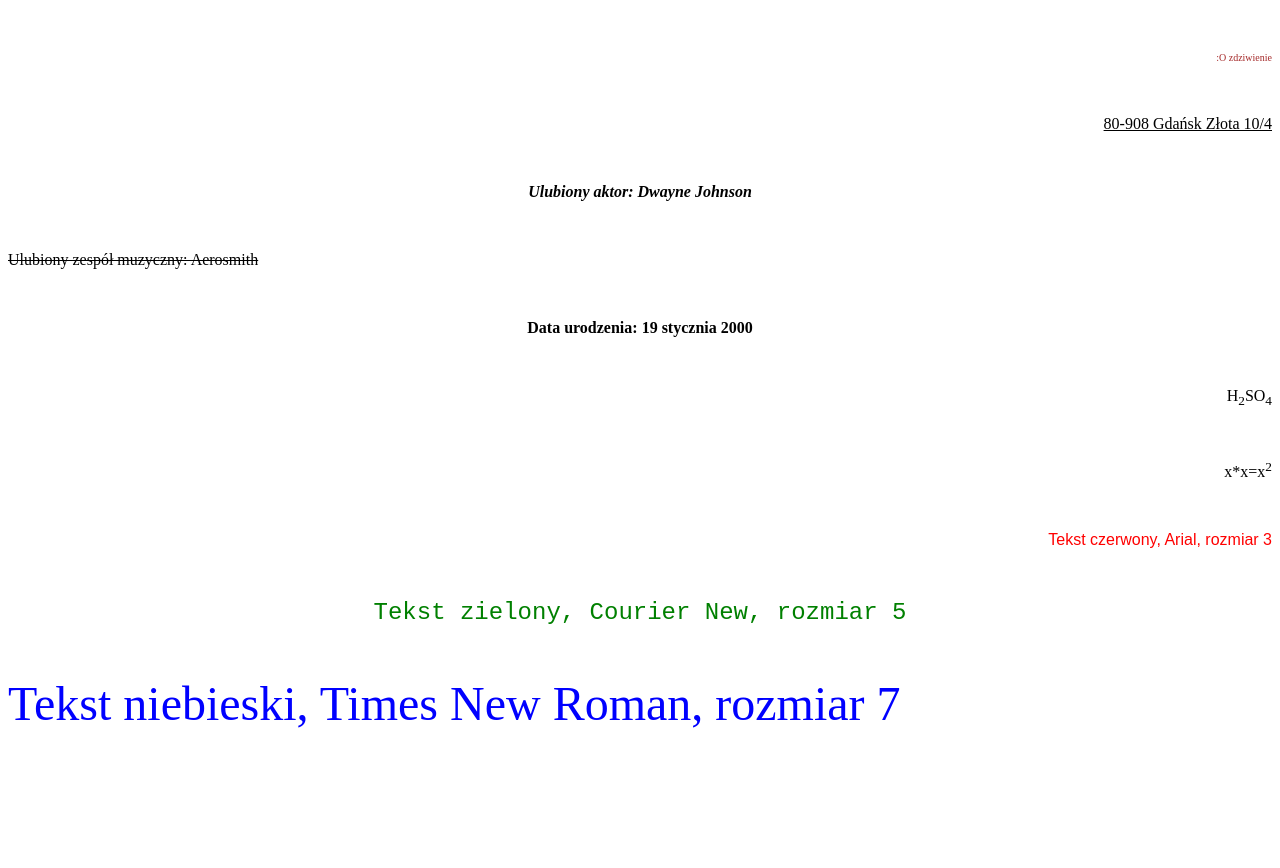
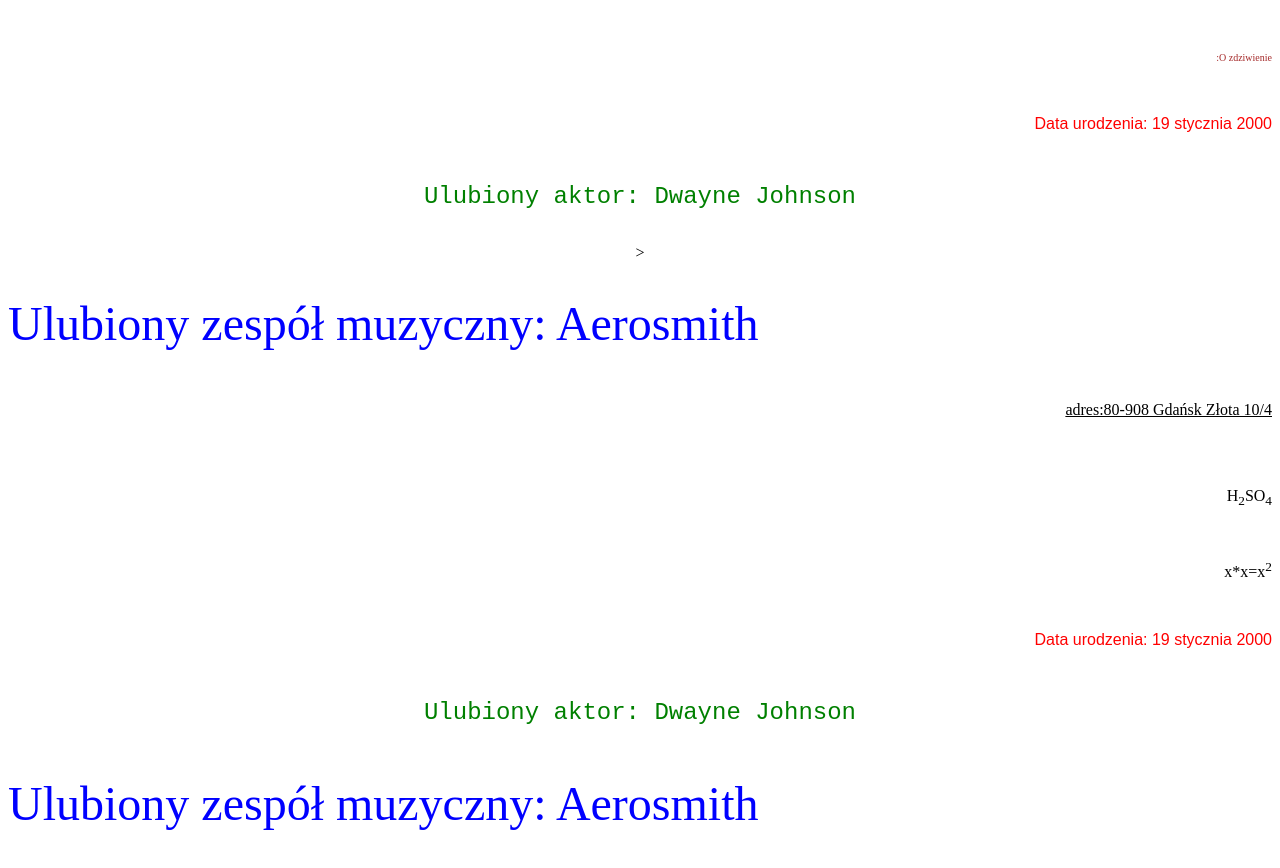
Before and after one commit to Zakozny/zadania-, a plain HTML site: page index.html in a window 1280 px wide. Shown: the part 1382-2250 px from the top of the page. Before the commit the page ends 2155 px from the top, so only its background shows below. Drawn offline with Linux system fonts and the light colour scheme.

Commit message:
Update index.html

```diff
--- a/index.html
+++ b/index.html
@@ -27,23 +27,25 @@
     <p align="right"><font color="orange" size="6" face="Courier New">:D śmiech</font></p><br>
     <p align="right"><font color="brown" size="1" face="Times New Roman">:O zdziwienie</font></p><br>
 
-    <p align="right"><u>80-908 Gdańsk Złota 10/4</u></p><br>
+
+    <p align="right"><font color="red" size="3" face="Arial">Data urodzenia: 19 stycznia 2000</font></p><br>
 
     <center>
-        <p><i><b>Ulubiony aktor: Dwayne Johnson</b></i></p>
+    <p align="center"><font color="green" size="5" face="Courier New">Ulubiony aktor: Dwayne Johnson</font></p><br>
+>
     </center><br>
 
-    <p align="left"><strike>Ulubiony zespół muzyczny: Aerosmith</strike></p><br>
+    <p align="left"><font color="blue" size="7" face="Times New Roman">Ulubiony zespół muzyczny: Aerosmith</font></p><br>
 
     <center>
-        <p><b>Data urodzenia: 19 stycznia 2000</b></p>
+   <p align="right"><u>adres:80-908 Gdańsk Złota 10/4</u></p><br>
     </center><br>
 
     <p align="right">H<sub>2</sub>SO<sub>4</sub></p><br>
     <p align="right">x*x=x<sup>2</sup></p><br>
 
-    <p align="right"><font color="red" size="3" face="Arial">Tekst czerwony, Arial, rozmiar 3</font></p><br>
-    <p align="center"><font color="green" size="5" face="Courier New">Tekst zielony, Courier New, rozmiar 5</font></p><br>
-    <p align="left"><font color="blue" size="7" face="Times New Roman">Tekst niebieski, Times New Roman, rozmiar 7</font></p><br>
+    <p align="right"><font color="red" size="3" face="Arial">Data urodzenia: 19 stycznia 2000</font></p><br>
+    <p align="center"><font color="green" size="5" face="Courier New">Ulubiony aktor: Dwayne Johnson</font></p><br>
+    <p align="left"><font color="blue" size="7" face="Times New Roman">Ulubiony zespół muzyczny: Aerosmith</font></p><br>
 </body>
 </html>
```
